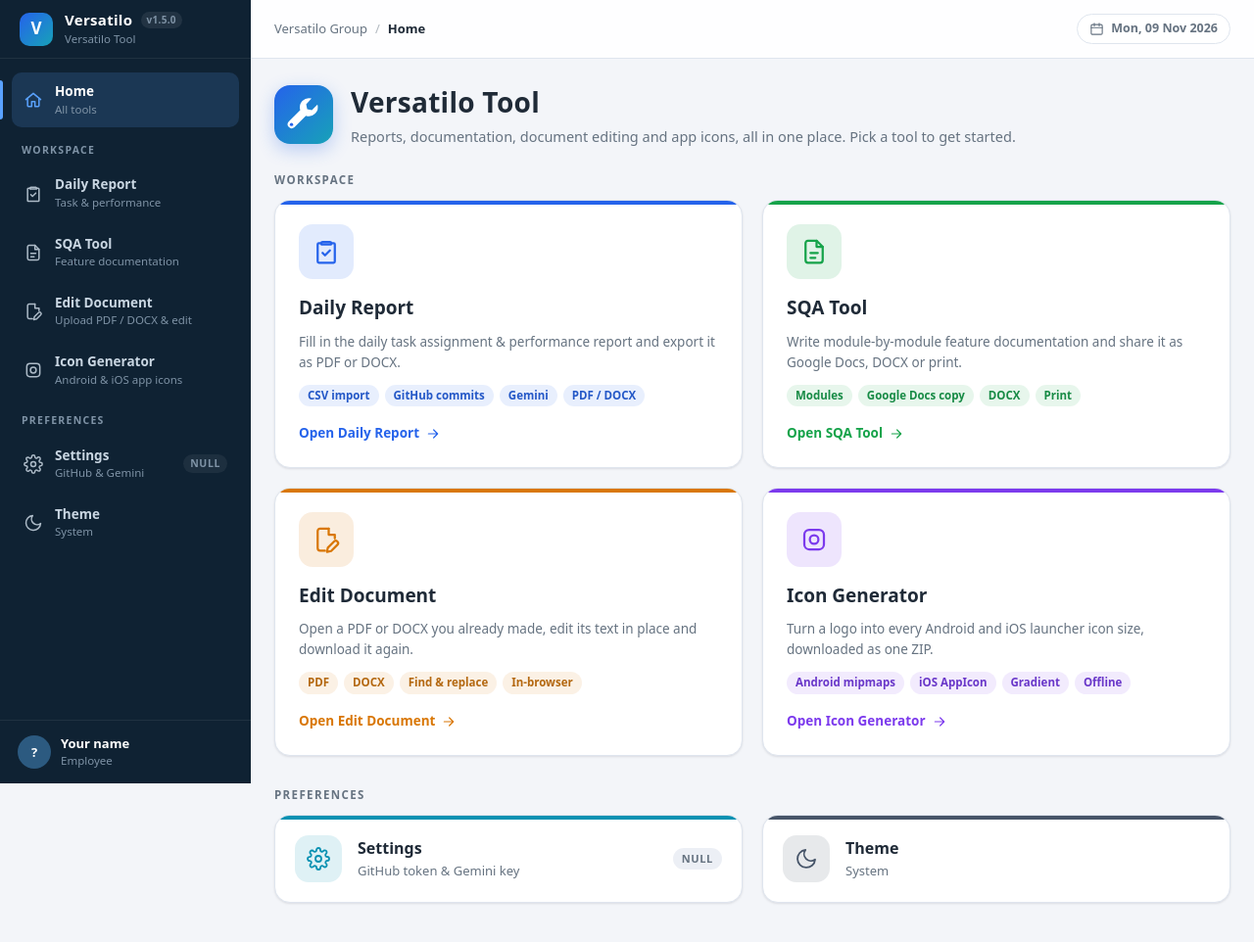
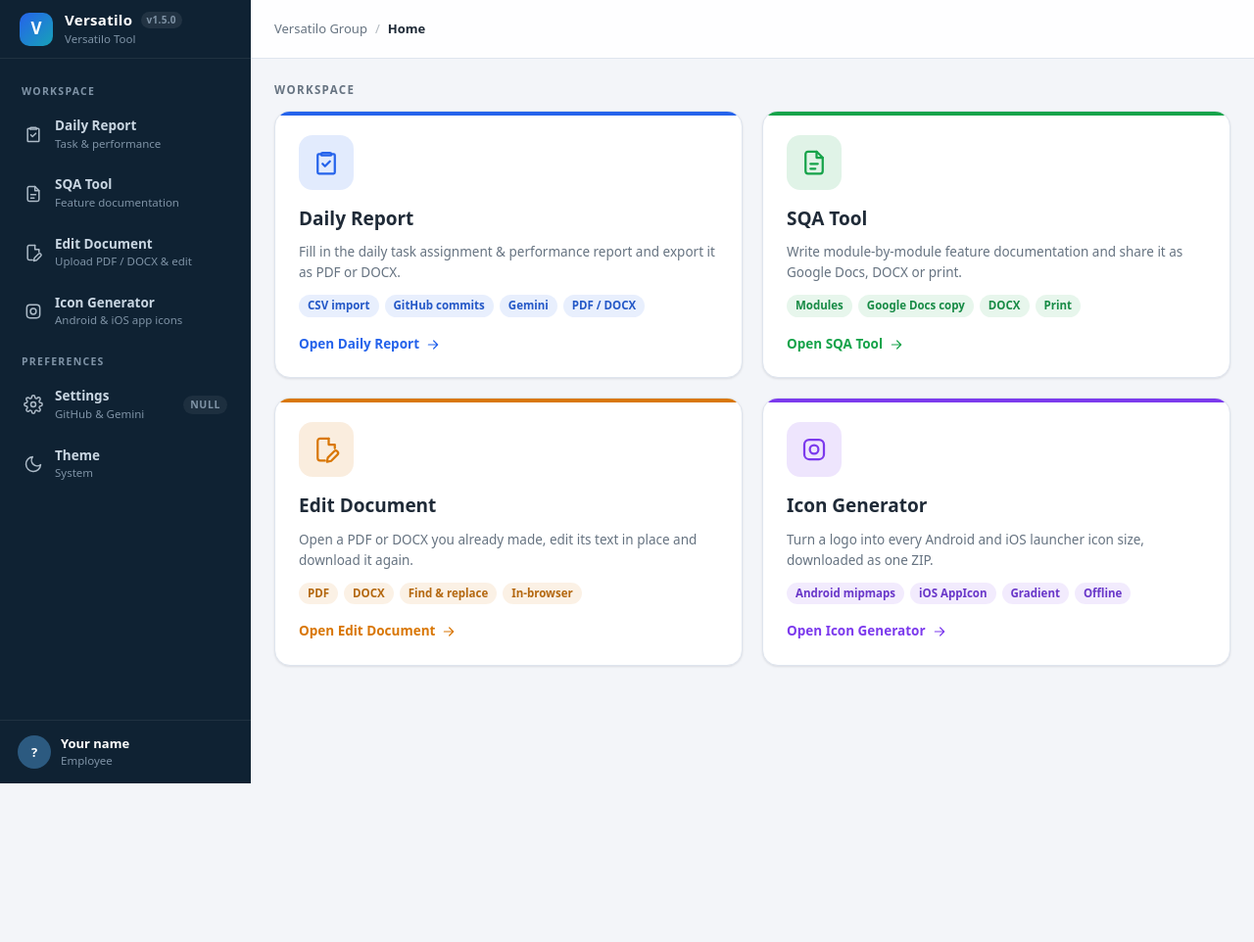
Before and after one commit to mostafizurmaruf/reporting-tool, a plain HTML site: page index.html in a window 1280 px wide. Shown: the whole page at 98% size. After the commit the page ends 800 px from the top, so only its background shows below. Drawn offline with Linux system fonts and the light colour scheme.

Commit message:
refactor: simplify home page layout; remove unused hero section and preferences cards

```diff
--- a/css/home.css
+++ b/css/home.css
@@ -1,10 +1,6 @@
 /* =====================================================================
-   Home page: hero + one large card per tool (built by Layout.cards())
+   Home page: one large card per tool (built by Layout.cards())
    ===================================================================== */
-.home-hero{display:flex;align-items:center;gap:18px;margin-bottom:26px}
-.home-hero img{width:60px;height:60px;flex:none;border-radius:16px;box-shadow:0 6px 18px rgba(37,99,235,.28)}
-.home-hero h1{margin:0;font-size:28px;letter-spacing:.01em}
-.home-hero p{margin:4px 0 0;color:var(--muted);font-size:14.5px}
 
 .home-sec{margin:0 0 12px;font-size:11.5px;font-weight:700;letter-spacing:.12em;text-transform:uppercase;color:var(--muted)}
 
@@ -25,13 +21,4 @@
 .hc-go svg{width:16px;height:16px;transition:transform .18s}
 .home-card:hover .hc-go svg{transform:translateX(4px)}
 
-/* Preferences cards are smaller */
-.home-grid.prefs .home-card{min-height:0;flex-direction:row;align-items:center;gap:16px;padding:20px}
-.hc-txt b{display:block;font-size:16px}
-.hc-txt small{display:block;margin-top:2px;color:var(--muted);font-size:13px}
-.home-grid.prefs .hc-icon{width:48px;height:48px}
-.home-grid.prefs .hc-icon svg{width:24px;height:24px}
-.home-grid.prefs .badge{margin-left:auto;padding:3px 9px;border-radius:999px;font-size:11px;font-weight:700;letter-spacing:.06em;color:var(--muted);background:color-mix(in srgb,var(--line) 60%,transparent)}
-.home-grid.prefs .badge.on{color:var(--ok);background:color-mix(in srgb,var(--ok) 14%,transparent)}
-
-@media (max-width:520px){.home-hero h1{font-size:22px}.home-card{min-height:0;padding:20px}}
+@media (max-width:520px){.home-card{min-height:0;padding:20px}}
--- a/index.html
+++ b/index.html
@@ -23,29 +23,8 @@
 <script>Layout.topbar('home');</script>
 
     <div class="wrap">
-      <header class="home-hero">
-        <img src="favicon.svg" alt="">
-        <div>
-          <h1>Versatilo Tool</h1>
-          <p>Reports, documentation, document editing and app icons, all in one place. Pick a tool to get started.</p>
-        </div>
-      </header>
-
       <h2 class="home-sec">Workspace</h2>
 <script>Layout.cards();</script>
-
-      <h2 class="home-sec">Preferences</h2>
-      <div class="home-grid prefs">
-        <button type="button" class="home-card" id="homeSettings" style="--c:#0891b2">
-          <span class="hc-icon"><svg viewBox="0 0 24 24" aria-hidden="true"><circle cx="12" cy="12" r="3"/><path d="M19.4 15a1.7 1.7 0 0 0 .3 1.8l.1.1a2 2 0 1 1-2.8 2.8l-.1-.1a1.7 1.7 0 0 0-1.8-.3 1.7 1.7 0 0 0-1 1.5V21a2 2 0 1 1-4 0v-.1a1.7 1.7 0 0 0-1.1-1.5 1.7 1.7 0 0 0-1.8.3l-.1.1a2 2 0 1 1-2.8-2.8l.1-.1a1.7 1.7 0 0 0 .3-1.8 1.7 1.7 0 0 0-1.5-1H3a2 2 0 1 1 0-4h.1a1.7 1.7 0 0 0 1.5-1.1 1.7 1.7 0 0 0-.3-1.8l-.1-.1a2 2 0 1 1 2.8-2.8l.1.1a1.7 1.7 0 0 0 1.8.3H9a1.7 1.7 0 0 0 1-1.5V3a2 2 0 1 1 4 0v.1a1.7 1.7 0 0 0 1 1.5 1.7 1.7 0 0 0 1.8-.3l.1-.1a2 2 0 1 1 2.8 2.8l-.1.1a1.7 1.7 0 0 0-.3 1.8V9a1.7 1.7 0 0 0 1.5 1H21a2 2 0 1 1 0 4h-.1a1.7 1.7 0 0 0-1.5 1z"/></svg></span>
-          <span class="hc-txt"><b>Settings</b><small>GitHub token &amp; Gemini key</small></span>
-          <span class="badge" id="homeDot">NULL</span>
-        </button>
-        <button type="button" class="home-card" id="homeTheme" style="--c:#475569">
-          <span class="hc-icon"><svg viewBox="0 0 24 24" aria-hidden="true"><path d="M21 12.8A9 9 0 1 1 11.2 3a7 7 0 0 0 9.8 9.8z"/></svg></span>
-          <span class="hc-txt"><b>Theme</b><small id="homeThemeLabel">System</small></span>
-        </button>
-      </div>
     </div>
   </div>
 </div>
@@ -58,20 +37,5 @@ loadAssets([
   'js/common.js', 'js/gemini.js', 'js/github.js', 'js/ui.js', 'js/shell.js',
 ]);
 </script>
-<script>
-/* Preferences cards reuse the sidebar buttons, and mirror their labels */
-(() => {
-  const sync = () => {
-    const dot = document.getElementById('navDot');
-    homeDot.textContent = dot.textContent; homeDot.classList.toggle('on', dot.classList.contains('on'));
-    homeThemeLabel.textContent = document.getElementById('themeLabel').textContent;
-  };
-  homeSettings.onclick = () => document.getElementById('navSettings').click();
-  homeTheme.onclick = () => { document.getElementById('themeBtn').click(); sync(); };
-  new MutationObserver(sync).observe(document.getElementById('navDot'), { childList: true, attributes: true });
-  window.addEventListener('load', sync);
-  sync();
-})();
-</script>
 </body>
 </html>
--- a/js/layout.js
+++ b/js/layout.js
@@ -26,7 +26,6 @@ const Layout = (() => {
       tags: ['Android mipmaps', 'iOS AppIcon', 'Gradient', 'Offline'],
       svg: '<rect x="4" y="4" width="16" height="16" rx="4"/><circle cx="12" cy="12" r="3.5"/>' },
   ];
-  const HOME_SVG = '<path d="M3 11.5 12 4l9 7.5"/><path d="M5 10v9a1 1 0 0 0 1 1h4v-6h4v6h4a1 1 0 0 0 1-1v-9"/>';
 
   function sidebar(page) {
     const cur = p => p === page ? ' aria-current="page"' : '';
@@ -38,9 +37,6 @@ const Layout = (() => {
     </a>
 
     <nav class="side-nav">
-      <a class="nav-item" href="index.html" id="navHome"${cur('home')}>
-        <svg viewBox="0 0 24 24" aria-hidden="true">${HOME_SVG}</svg><span><b>Home</b><small>All tools</small></span>
-      </a>
       <div class="nav-label">Workspace</div>
 ${TOOLS.map(t => `      <a class="nav-item" href="${t.href}" id="${t.id}"${cur(t.page)}>
         <svg viewBox="0 0 24 24" aria-hidden="true">${t.svg}</svg><span><b>${t.title}</b><small>${t.sub}</small></span>
@@ -65,7 +61,7 @@ ${TOOLS.map(t => `      <a class="nav-item" href="${t.href}" id="${t.id}"${cur(t
     <div class="topbar">
       <button type="button" class="menu-btn" id="menuBtn" aria-label="Open menu" aria-controls="sidebar" aria-expanded="false"><svg viewBox="0 0 24 24" aria-hidden="true"><path d="M4 6h16M4 12h16M4 18h16"/></svg></button>
       <div class="crumbs"><span>Versatilo Group</span><i aria-hidden="true">/</i><b id="crumbPage">${PAGES[page]}</b></div>
-      <div class="top-right"><span class="chip"><svg viewBox="0 0 24 24" aria-hidden="true"><rect x="3" y="5" width="18" height="16" rx="2"/><path d="M16 3v4M8 3v4M3 10h18"/></svg><span id="todayChip"></span></span></div>
+      ${page === 'home' ? '' : '<div class="top-right"><span class="chip"><svg viewBox="0 0 24 24" aria-hidden="true"><rect x="3" y="5" width="18" height="16" rx="2"/><path d="M16 3v4M8 3v4M3 10h18"/></svg><span id="todayChip"></span></span></div>'}
     </div>
 `);
   }
--- a/js/shell.js
+++ b/js/shell.js
@@ -36,7 +36,7 @@
   if (window.APP_VERSION) $('appVer').textContent = 'v' + APP_VERSION; else $('appVer').remove();
 
   /* ---------- Today chip ---------- */
-  $('todayChip').textContent = new Date().toLocaleDateString('en-GB', { weekday: 'short', day: '2-digit', month: 'short', year: 'numeric' });
+  if ($('todayChip')) $('todayChip').textContent = new Date().toLocaleDateString('en-GB', { weekday: 'short', day: '2-digit', month: 'short', year: 'numeric' });
 
   /* ---------- Sidebar user card (Employee Name / Designation; saved values on other pages) ---------- */
   const syncUser = () => {
```
